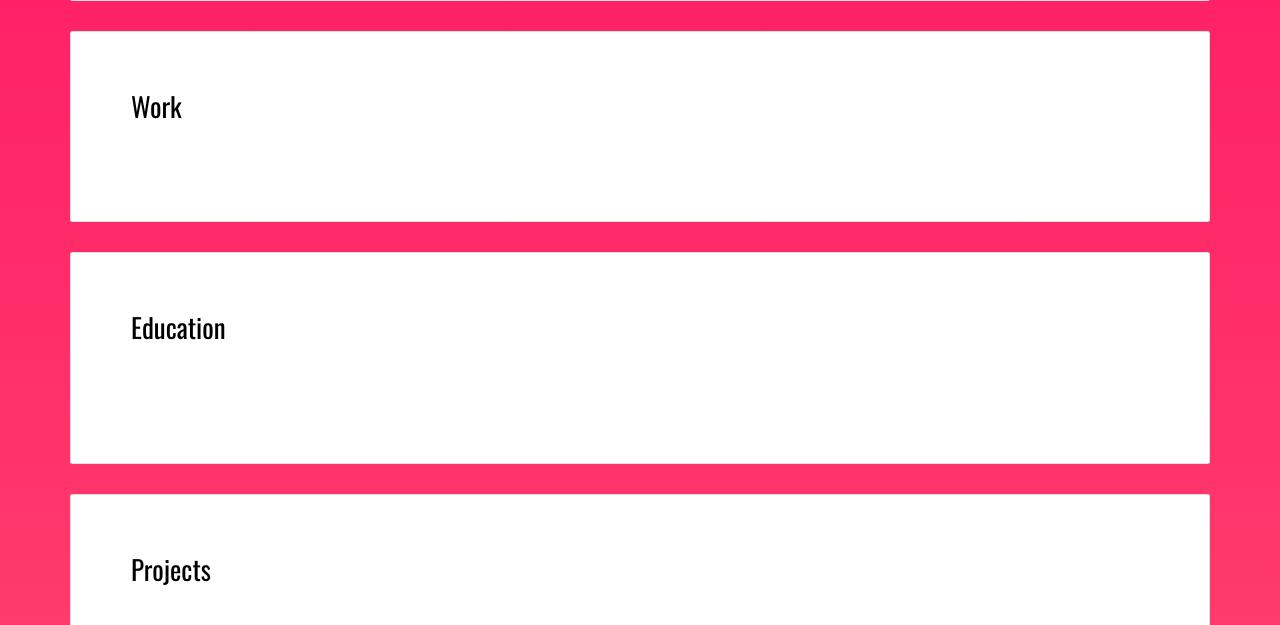
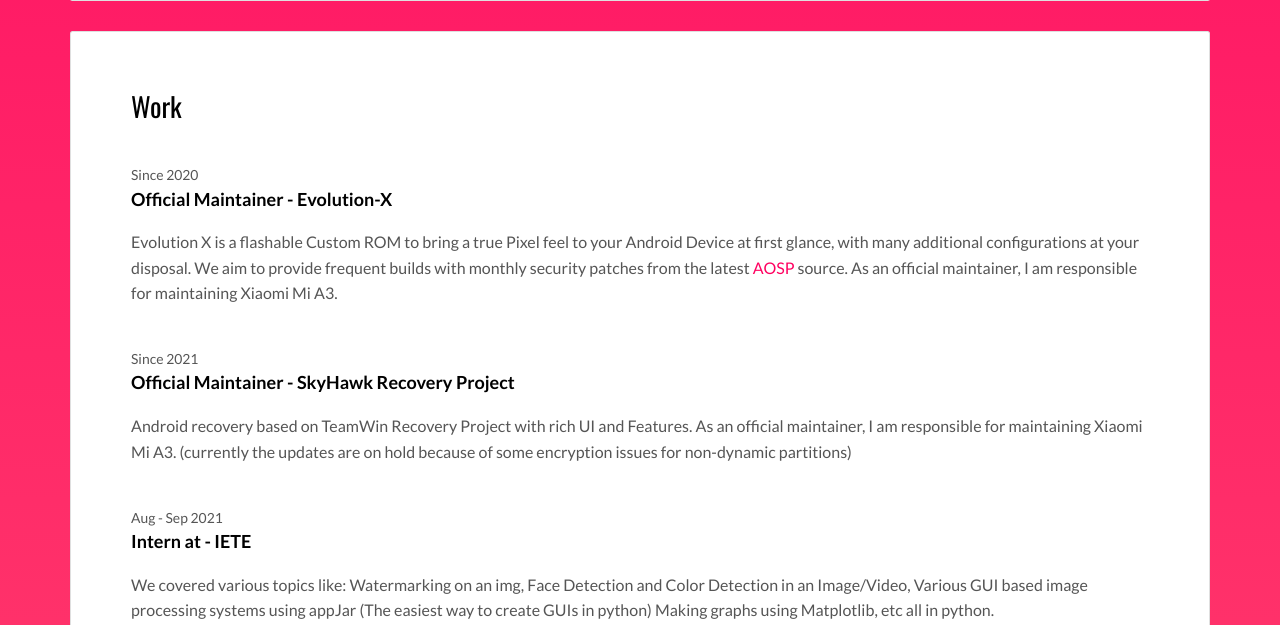
Before and after one commit to HemantSachdeva/HemantSachdeva.dev, a Flask app: page / in a window 1280 px wide. Shown: the part 826-1451 px from the top of the page. Run offline with Flask 2, Linux system fonts and the light colour scheme; some libraries are stand-ins or nearby versions.

Commit message:
Add some of my working experiences
Signed-off-by: Hemant Sachdeva <hemant.evolver@gmail.com>

```diff
--- a/src/templates/index.html
+++ b/src/templates/index.html
@@ -105,18 +105,39 @@
             <div class="card-block">
               <h2>Work</h2>
               <div class="work-experience">
-                <small class="date"></small>
-                <h3 class="h5 date-title"><a href=""></a></h3>
+                <small class="date">Since 2020</small>
+                <h3 class="h5 date-title">Official Maintainer - <a href="http://evolution-x.org"
+                    title="Evolution-X website">Evolution-X</a></h3>
 
-
-                <p></p>
+                <p> Evolution X is a flashable Custom ROM to bring a true Pixel feel to your Android Device at first
+                  glance, with many additional configurations at your disposal. We aim to provide frequent builds with
+                  monthly security patches from the latest <a href="https://source.android.com/"
+                    target="_blank">AOSP</a> source. As an official maintainer, I am responsible for maintaining Xiaomi
+                  Mi A3.
+                </p>
               </div>
 
               <div class="work-experience">
-                <small class="date"></small>
-                <h3 class="h5 date-title"><a href="" title=""></a></h3>
+                <small class="date">Since 2021</small>
+                <h3 class="h5 date-title">Official Maintainer - <a href="http://shrp.github.io"
+                    title="SkyHawk Recovery Project website" target="_blank">SkyHawk Recovery Project</a></h3>
 
-                <p></p>
+                <p>
+                  Android recovery based on TeamWin Recovery Project with rich UI and Features. As an official
+                  maintainer, I am responsible for maintaining Xiaomi
+                  Mi A3. (currently the updates are on hold because of some encryption issues for non-dynamic
+                  partitions)
+                </p>
+              </div>
+
+              <div class="work-experience">
+                <small class="date">Aug - Sep 2021</small>
+                <h3 class="h5 date-title">Intern at - <a href="http://iete.org/" title="IETE website">IETE</a></h3>
+
+                <p> We covered various topics like: Watermarking on an img, Face Detection and Color Detection in an
+                  Image/Video, Various GUI based image processing systems using appJar (The easiest way to create
+                  GUIs in python) Making graphs using Matplotlib, etc all in python.
+                </p>
               </div>
             </div>
           </div>
```
